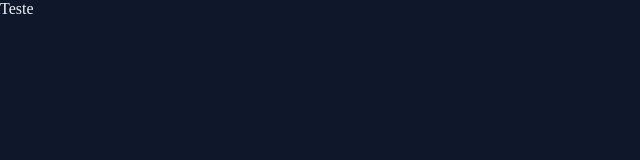
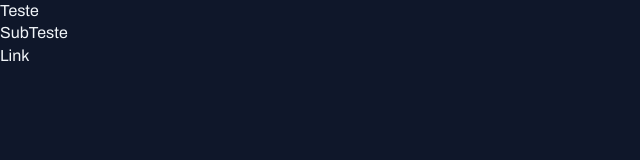
Before and after one commit to myekd/Portal-de-noticias, a plain HTML site: page index.html in a window 1280 px wide. Shown: the whole page, without its empty margins (0-640 px from the left). Drawn offline with Linux system fonts and the light colour scheme.

Commit message:
adicionando variaveis de fontes

```diff
--- a/index.html
+++ b/index.html
@@ -1,12 +1,21 @@
 <!DOCTYPE html>
 <html lang="pt-BR">
   <head>
+    <link rel="preconnect" href="https://fonts.googleapis.com" />
+    <link rel="preconnect" href="https://fonts.gstatic.com" crossorigin />
     <meta charset="UTF-8" />
     <meta name="viewport" content="width=device-width, initial-scale=1.0" />
     <link rel="stylesheet" href="/styles/index.css" />
+
+    <link
+      href="https://fonts.googleapis.com/css2?family=Archivo:ital,wght@0,100..900;1,100..900&display=swap"
+      rel="stylesheet"
+    />
     <title>Portal de notícias</title>
   </head>
   <body>
-    <div>Teste</div>
+    <h1>Teste</h1>
+    <h2>SubTeste</h2>
+    <a href="#">Link</a>
   </body>
 </html>
--- a/styles/global.css
+++ b/styles/global.css
@@ -16,9 +16,35 @@
   /* Text */
   --text-color-primary: #f1f5f9;
   --text-color-secondary: #cbd5e1;
+
+  /* Font */
+  --font-family: "Archivo", sans-serif;
+
+  --h1: 800 24px/135% var(--font-family);
+  --h2: 800 16px/140% var(--font-family);
+  --h3: 800 14px/140% var(--font-family);
+  --text: 400 16px/140% var(--font-family);
+  --text-sm: 400 14px/160% var(--font-family);
+  --text-span: 600 14px/145% var(--font-family);
 }
 
 body {
+  font: var(--text);
+  color: var(--text-color-primary);
   background-color: var(--bg-color);
-  color: var(--text-color-primary);
 }
+
+a {
+  color: inherit;
+  text-decoration: none;
+}
+
+a:hover {
+  color: var(--brand-color-light);
+}
+
+h1,
+h2,
+h3 {
+  font: inherit;
+}
```
